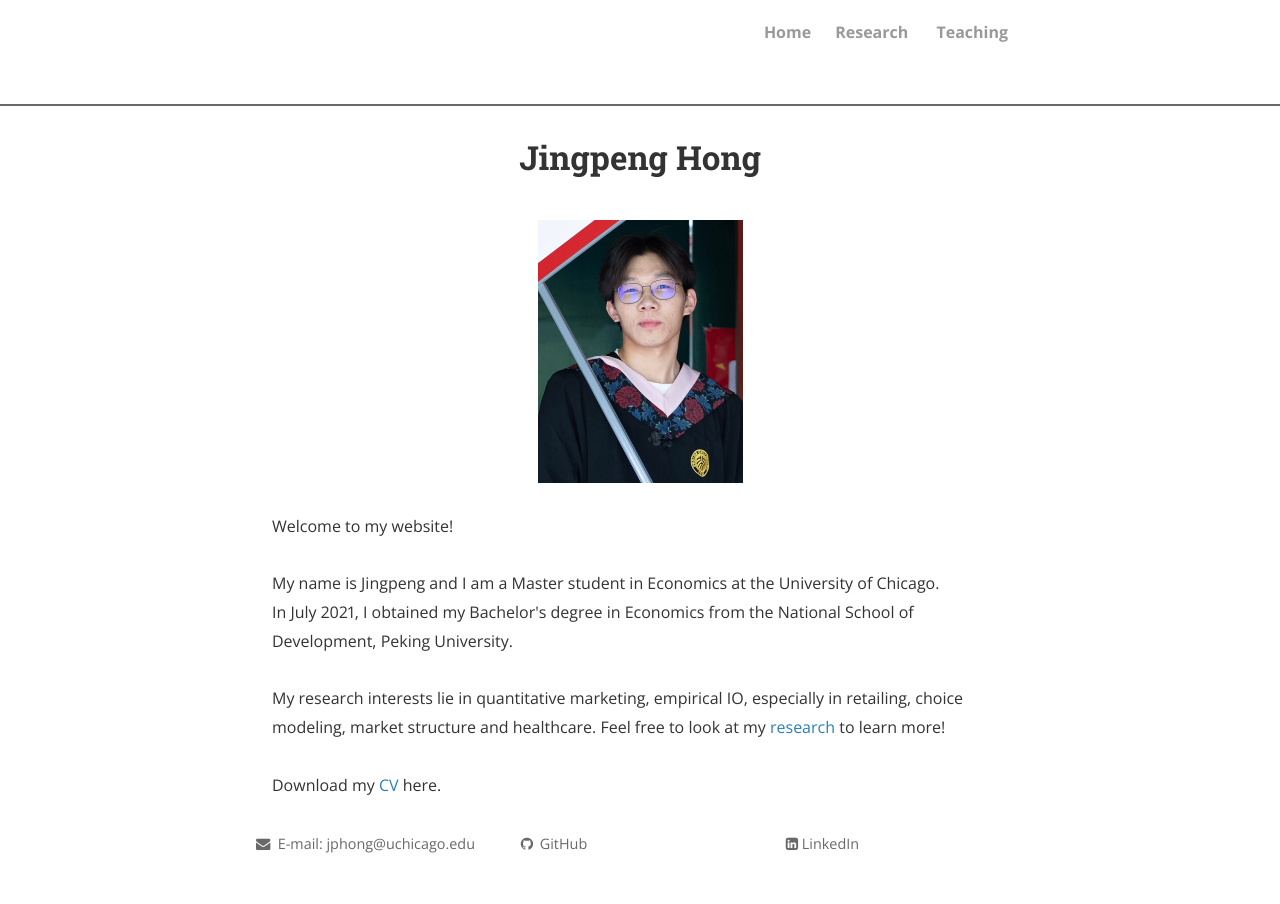
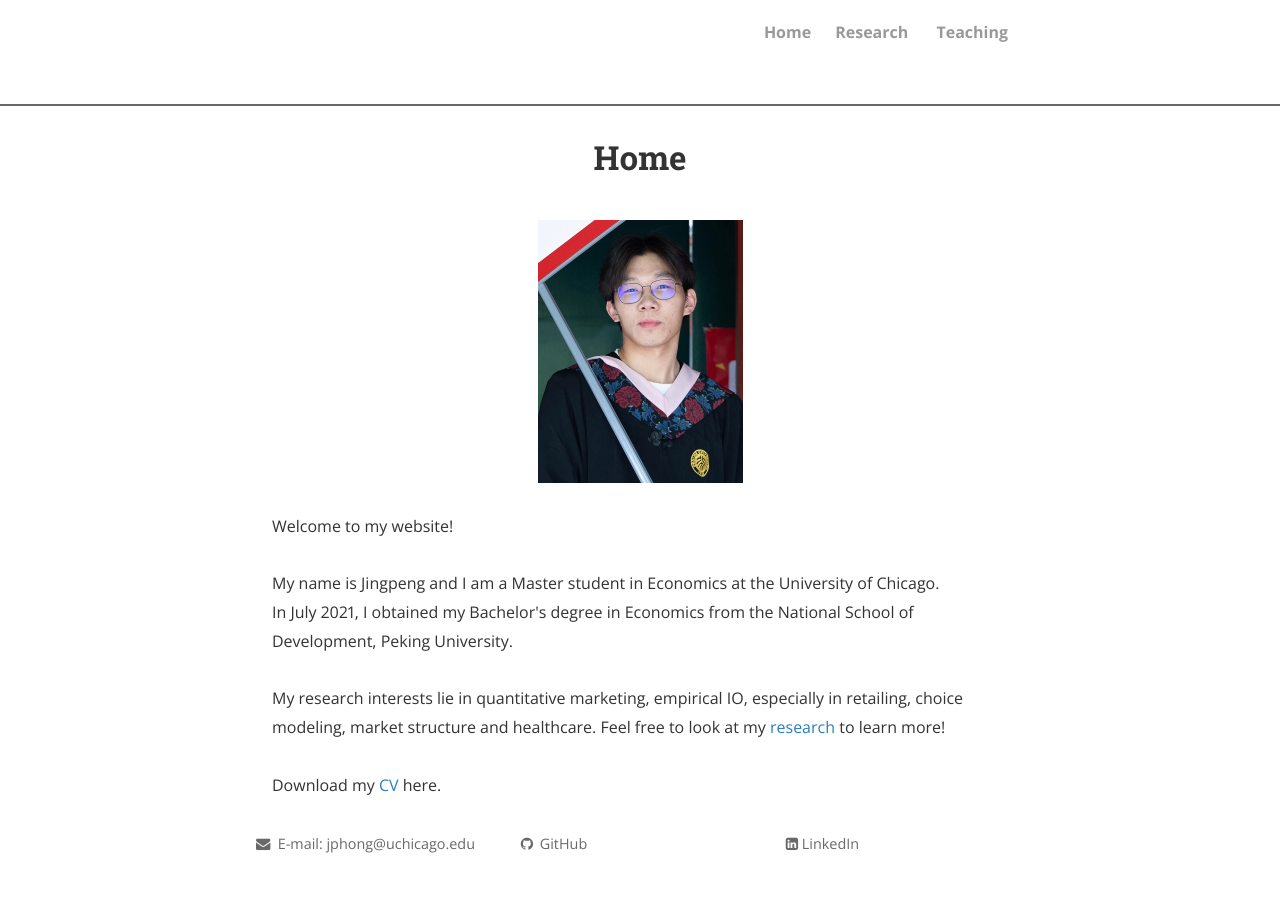
Before and after one commit to JingpengHong/JingpengHong.github.io, a Jekyll site: the page built from index.html, in a window 1280 px wide. Built offline with Jekyll 4.4.1, drawn with Linux system fonts in a browser that asks for light colours; nearby versions of some CDN libraries; the list of posts is cut into pages by our own code; comment, search, counter and statistics services are not loaded; a style sheet for code colours, icons or effects is not loaded.

Commit message:
Update index.html

```diff
--- a/index.html
+++ b/index.html
@@ -1,6 +1,6 @@
 ---
 layout: page
-title: Jingpeng Hong
+title: Home
 ---
 <div class="home">
   <script async src="https://www.googletagmanager.com/gtag/js?id=UA-108085250-1"></script>
```
